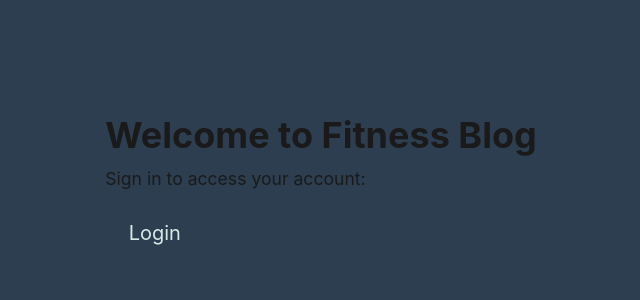
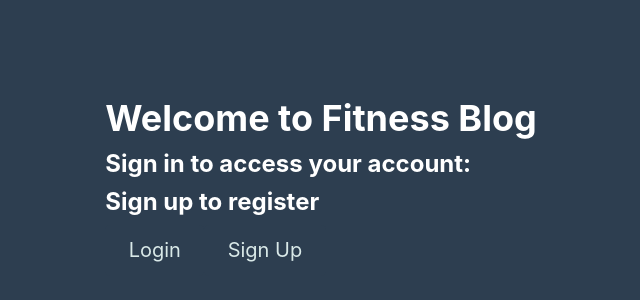
Before and after one commit to ryansarath1/Fitness-Blog-101, a React (Vite) app in the folder client/: page / in a window 1280 px wide. Shown: the part 214-514 px from the top of the page, without its empty margins (319-959 px from the left). Built offline with nearby package versions, Linux system fonts and the light colour scheme.

Commit message:
made sign up btn

```diff
--- a/client/index.html
+++ b/client/index.html
@@ -5,6 +5,7 @@
     <link rel="icon" type="image/svg+xml" href="/vite.svg" />
     <meta name="viewport" content="width=device-width, initial-scale=1.0" />
     <title>Fitness Paradise</title>
+    <link rel="stylesheet" href="/App.css" />
   </head>
   <body>
     <div id="root"></div>
--- a/client/src/App.css
+++ b/client/src/App.css
@@ -5,6 +5,8 @@
  * 1. Correct the line height in all browsers.
  * 2. Prevent adjustments of font size after orientation changes in iOS.
  */
+
+
  html {
   line-height: 1.15;
   /* 1 */
@@ -19,6 +21,7 @@
  */
 body {
   margin: 0;
+  background-image: url(./360_F_705932666_hpK69u2FcoLsjrwjv6RkqD68XizRPC3L.jpg);
 }
 
 /**
@@ -35,6 +38,7 @@ main {
 h1 {
   font-size: 2em;
   margin: 0.67em 0;
+  color: white;
 }
 
 /* Grouping content
@@ -359,7 +363,7 @@ body {
   font-family: -apple-system, BlinkMacSystemFont, 'Segoe UI', Roboto, Helvetica,
     Arial, sans-serif, 'Apple Color Emoji', 'Segoe UI Emoji', 'Segoe UI Symbol';
   font-size: 16px;
-  color: #1a1a1a;
+  color: #c9c1c1;
 }
 
 h1,
@@ -370,6 +374,8 @@ h5,
 h6 {
   margin: 0 0 0.5rem;
   line-height: 1.25;
+  color: white;
+
 }
 
 h1 {
--- a/client/src/pages/Home.jsx
+++ b/client/src/pages/Home.jsx
@@ -11,9 +11,13 @@ const Home = () => {
         <div>I'm Logged In</div>
       ) : (
         <div>
-          <p>Sign in to access your account:</p>
+          <h4>Sign in to access your account:</h4>
+          <h4>Sign up to register</h4>
           <Link className="btn btn-lg btn-primary m-2" to="/login">
                 Login
+              </Link>
+              <Link className="btn btn-lg btn-primary m-2" to="/signup">
+                Sign Up
               </Link>
         </div>
       )}
```
Also changed, not shown: client/src/360_F_705932666_hpK69u2FcoLsjrwjv6RkqD68XizRPC3L.jpg (added).
